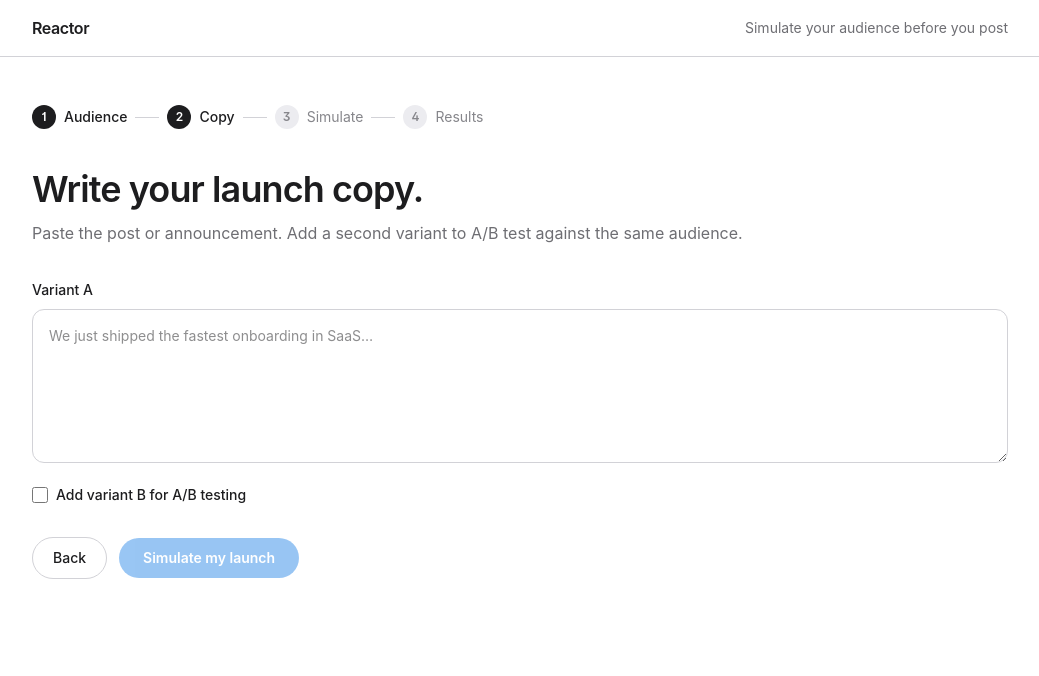
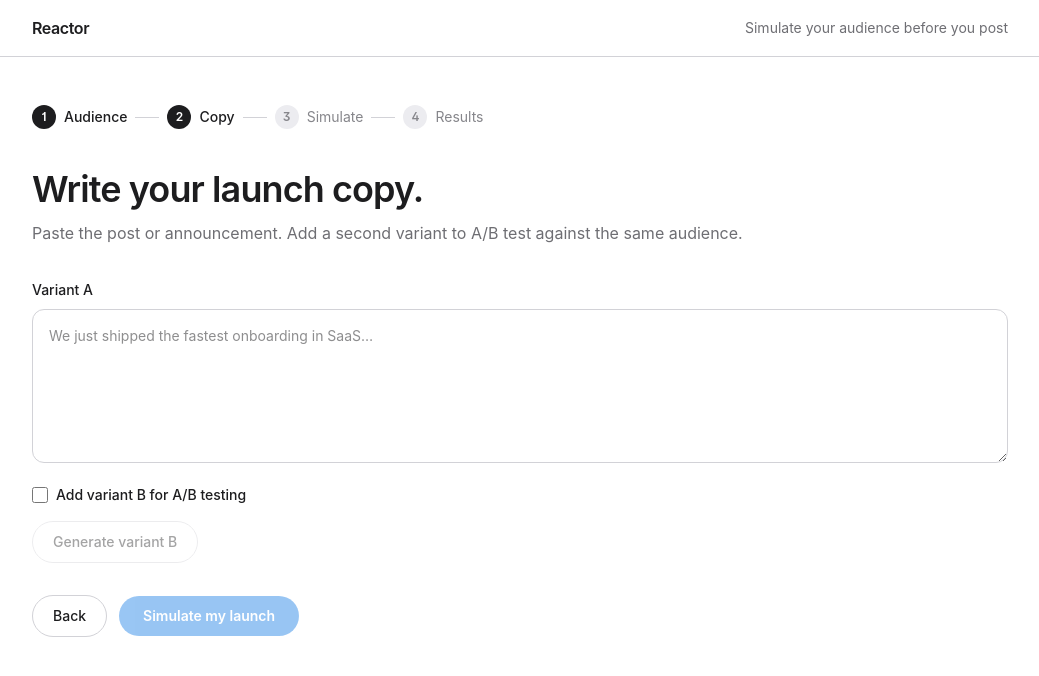
Before and after one commit to fernypecca/reactor, a Next.js app: page / in a window 1280 px wide. Both pictures are taken after a click on the button 309 px from the left and 390 px from the top of the page. Shown: the top 676 px of the page, without its empty margins (120-1159 px from the left). Built offline with nearby package versions, Linux system fonts and the light colour scheme.

Commit message:
feat(reactor): live engagement ticker, results metrics, auto variant B

```diff
--- a/src/app/page.tsx
+++ b/src/app/page.tsx
@@ -2,7 +2,8 @@
 
 import { useMemo, useState } from "react";
 import { AUDIENCES } from "@/lib/audiences";
-import { readNdjson } from "@/lib/client-utils";
+import { postJson, readNdjson } from "@/lib/client-utils";
+import { engagementFromReaction, sumEngagement } from "@/lib/engagement";
 import type {
   Audience,
   Reaction,
@@ -34,12 +35,33 @@ export default function Home() {
   const [copyA, setCopyA] = useState("");
   const [copyB, setCopyB] = useState("");
   const [useB, setUseB] = useState(false);
+  const [generatingB, setGeneratingB] = useState(false);
+  const [bAngle, setBAngle] = useState("");
+  const [bError, setBError] = useState("");
   const [state, setState] = useState<SimState>(IDLE);
 
   const variants = useMemo(
     () => (useB && copyB.trim() ? [copyA, copyB] : [copyA]),
     [copyA, copyB, useB],
   );
+
+  async function generateB() {
+    if (!copyA.trim() || generatingB) return;
+    setGeneratingB(true);
+    setBError("");
+    try {
+      const res = await postJson<{ variant: string; angle: string }>("/api/generate-variant", {
+        copy: copyA,
+      });
+      setCopyB(res.variant);
+      setBAngle(res.angle);
+      setUseB(true);
+    } catch (err) {
+      setBError(err instanceof Error ? err.message : "Could not generate variant B");
+    } finally {
+      setGeneratingB(false);
+    }
+  }
 
   async function run() {
     if (!audience) return;
@@ -127,13 +149,21 @@ export default function Home() {
             useB={useB}
             setUseB={setUseB}
             canRun={copyA.trim().length > 0}
+            generatingB={generatingB}
+            bAngle={bAngle}
+            bError={bError}
+            onGenerateB={generateB}
             onBack={() => setStep("audience")}
             onRun={run}
           />
         )}
 
         {step === "simulate" && (
-          <SimulationView state={state} audienceName={audience?.name ?? ""} />
+          <SimulationView
+            state={state}
+            audienceName={audience?.name ?? ""}
+            hasB={variants.length === 2}
+          />
         )}
 
         {step === "results" && state.result && (
@@ -228,6 +258,10 @@ function CopyEditor({
   useB,
   setUseB,
   canRun,
+  generatingB,
+  bAngle,
+  bError,
+  onGenerateB,
   onBack,
   onRun,
 }: {
@@ -238,6 +272,10 @@ function CopyEditor({
   useB: boolean;
   setUseB: (v: boolean) => void;
   canRun: boolean;
+  generatingB: boolean;
+  bAngle: string;
+  bError: string;
+  onGenerateB: () => void;
   onBack: () => void;
   onRun: () => void;
 }) {
@@ -270,6 +308,24 @@ function CopyEditor({
           />
           Add variant B for A/B testing
         </label>
+
+        <div className="flex items-center gap-3">
+          <button
+            onClick={onGenerateB}
+            disabled={generatingB || !copyA.trim()}
+            className="rounded-full border border-line px-5 py-2.5 text-sm font-medium disabled:opacity-40 focus-visible:outline-none focus-visible:ring-2 focus-visible:ring-blue-1"
+          >
+            {generatingB
+              ? "Generating…"
+              : useB && copyB.trim()
+                ? "Regenerate variant B"
+                : "Generate variant B"}
+          </button>
+          {bAngle && <span className="text-xs text-ink-3">Angle: {bAngle}</span>}
+        </div>
+        {bError && (
+          <p className="mt-3 rounded-xl bg-pink-1/10 p-3 text-sm text-pink-1">{bError}</p>
+        )}
 
         {useB && (
           <label className="block fade-up">
@@ -304,7 +360,15 @@ function CopyEditor({
   );
 }
 
-function SimulationView({ state, audienceName }: { state: SimState; audienceName: string }) {
+function SimulationView({
+  state,
+  audienceName,
+  hasB,
+}: {
+  state: SimState;
+  audienceName: string;
+  hasB: boolean;
+}) {
   const total = state.variantA.length + state.variantB.length;
   return (
     <div>
@@ -320,6 +384,10 @@ function SimulationView({ state, audienceName }: { state: SimState; audienceName
       {state.error && (
         <p className="mt-4 rounded-xl bg-pink-1/10 p-4 text-sm text-pink-1">{state.error}</p>
       )}
+      <div className="mt-6 grid gap-4 sm:grid-cols-2">
+        <EngagementTicker label="Variant A" reactions={state.variantA} />
+        {hasB && <EngagementTicker label="Variant B" reactions={state.variantB} />}
+      </div>
       <div className="mt-8 flex items-center gap-2 text-sm text-ink-2">
         <span className="h-2 w-2 rounded-full bg-blue-1 pulse-dot" />
         {total} reactions streamed
@@ -330,6 +398,41 @@ function SimulationView({ state, audienceName }: { state: SimState; audienceName
         ))}
         {state.variantB.map((r) => (
           <ReactionCard key={r.followerId} reaction={r} />
+        ))}
+      </div>
+    </div>
+  );
+}
+
+function EngagementTicker({
+  label,
+  reactions,
+}: {
+  label: string;
+  reactions: Reaction[];
+}) {
+  const e = useMemo(
+    () => sumEngagement(reactions.map(engagementFromReaction)),
+    [reactions],
+  );
+  const stats = [
+    { label: "Likes", value: e.likes },
+    { label: "Replies", value: e.replies },
+    { label: "Reposts", value: e.reposts },
+    { label: "Impressions", value: e.impressions },
+  ];
+  return (
+    <div className="rounded-2xl border border-line bg-paper p-4">
+      <div className="flex items-center justify-between">
+        <span className="text-sm font-semibold">{label}</span>
+        <span className="text-xs text-ink-3">{reactions.length} reactions</span>
+      </div>
+      <div className="mt-3 grid grid-cols-4 gap-2 text-center">
+        {stats.map((s) => (
+          <div key={s.label}>
+            <div className="text-xl font-semibold tabular-nums">{s.value.toLocaleString()}</div>
+            <div className="text-[11px] text-ink-3">{s.label}</div>
+          </div>
         ))}
       </div>
     </div>
@@ -428,23 +531,33 @@ function ResultsView({ state, onRerun }: { state: SimState; onRerun: () => void
 
             <div className="mt-5">
               <div className="text-xs font-semibold text-ink-3 uppercase tracking-wide">
-                By segment
+                Engagement
               </div>
-              <div className="mt-2 space-y-2">
-                {v.segmentScores.map((s) => (
-                  <div key={s.segment}>
-                    <div className="flex justify-between text-xs text-ink-2">
-                      <span className="capitalize">{s.segment}</span>
-                      <span>{s.avg}</span>
-                    </div>
-                    <div className="mt-1 h-1.5 rounded-full bg-mist-2">
-                      <div
-                        className="progress-fill h-1.5 rounded-full"
-                        style={{ width: `${s.avg}%` }}
-                      />
-                    </div>
+              <div className="mt-2 grid grid-cols-4 gap-2 text-center">
+                <div>
+                  <div className="text-lg font-semibold tabular-nums">
+                    {v.engagement.likes.toLocaleString()}
                   </div>
-                ))}
+                  <div className="text-[11px] text-ink-3">Likes</div>
+                </div>
+                <div>
+                  <div className="text-lg font-semibold tabular-nums">
+                    {v.engagement.replies.toLocaleString()}
+                  </div>
+                  <div className="text-[11px] text-ink-3">Replies</div>
+                </div>
+                <div>
+                  <div className="text-lg font-semibold tabular-nums">
+                    {v.engagement.reposts.toLocaleString()}
+                  </div>
+                  <div className="text-[11px] text-ink-3">Reposts</div>
+                </div>
+                <div>
+                  <div className="text-lg font-semibold tabular-nums">
+                    {v.engagement.impressions.toLocaleString()}
+                  </div>
+                  <div className="text-[11px] text-ink-3">Impressions</div>
+                </div>
               </div>
             </div>
           </div>
```
